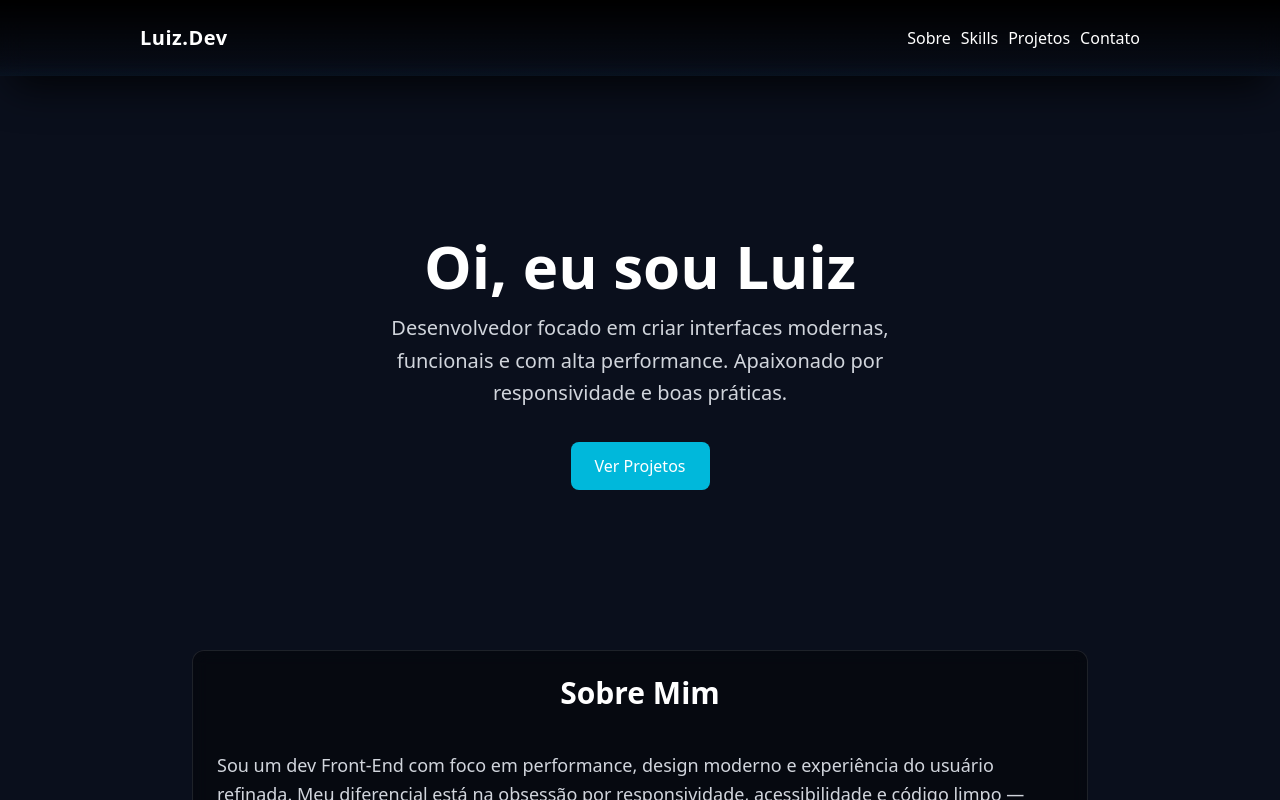
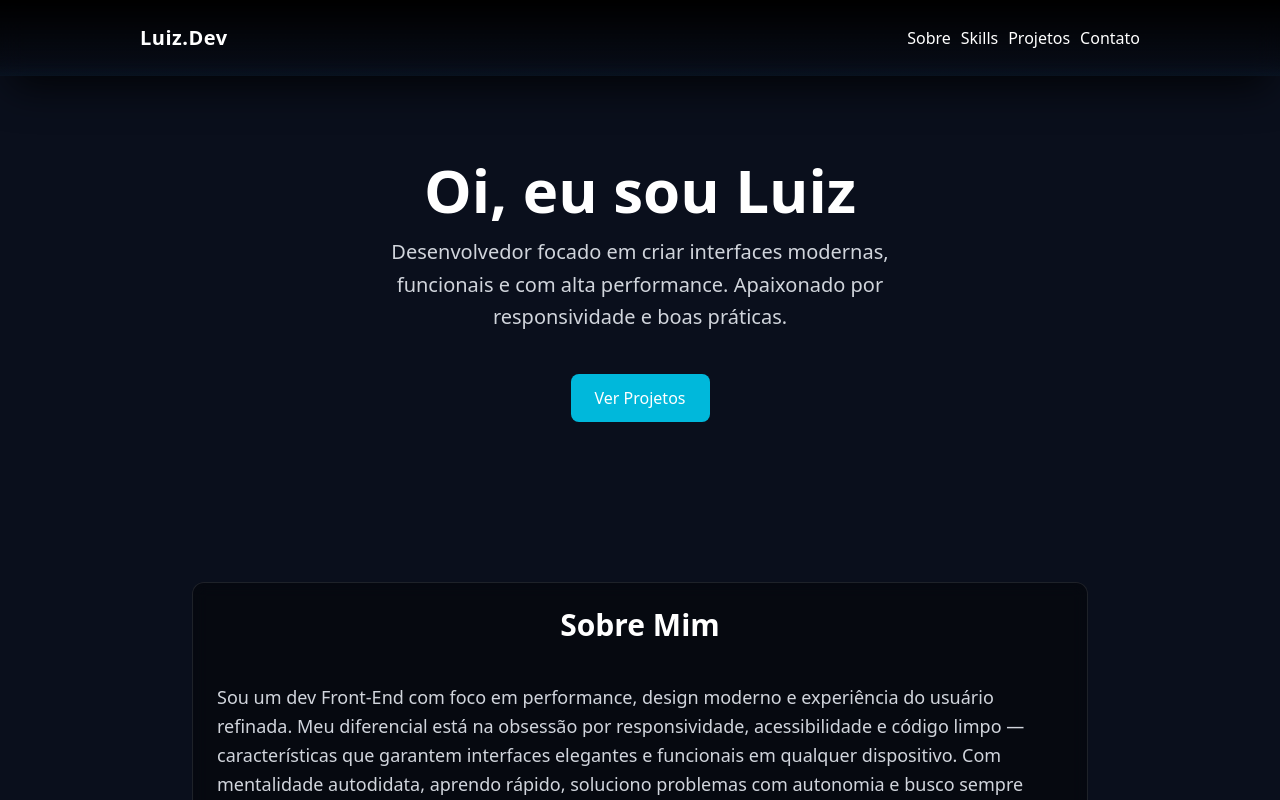
Before and after one commit to Hyue2/Meu-portfolio, a React (Vite) app: page / in a window 1280 px wide. Shown: the top 800 px of the page. Built offline with nearby package versions, Linux system fonts and the light colour scheme.

Commit message:
Melhoras na navbar e espaçamento no hero (mt-20)

```diff
--- a/src/components/Hero.jsx
+++ b/src/components/Hero.jsx
@@ -1,8 +1,8 @@
 export default function Hero({ onShowProjects }) {
   return (
     <section id="hero" className="py-20 flex flex-col justify-center items-center text-center px-6">
-      <h1 className="text-4xl md:text-6xl font-bold mb-4">Oi, eu sou Luiz</h1>
-      <p className="text-lg md:text-xl text-gray-300 mb-8 max-w-xl leading-relaxed">
+      <h1 className="text-4xl md:text-6xl mt-20 font-bold mb-4">Oi, eu sou Luiz</h1>
+      <p className="text-lg md:text-xl text-gray-300 mb-10 max-w-xl leading-relaxed">
         Desenvolvedor focado em criar interfaces modernas, funcionais e com alta performance. Apaixonado por responsividade e boas práticas.
       </p>
       <button
--- a/src/components/Navbar.jsx
+++ b/src/components/Navbar.jsx
@@ -15,7 +15,7 @@ export default function Navbar() {
 
   return (
     <nav
-      className={`top-0 mb-20 left-0 w-full z-50 transition-transform duration-300 ease-in-out
+      className={`fixed top-0 left-0 w-full z-50 transition-transform duration-200 ease-in-out
         bg-gradient-to-b from-black to-cyan-950/10 backdrop-blur-md
         shadow-[0_20px_40px_-10px_rgba(0,0,0,0.8)]
         ${show ? "translate-y-0" : "-translate-y-full"}`}
```
